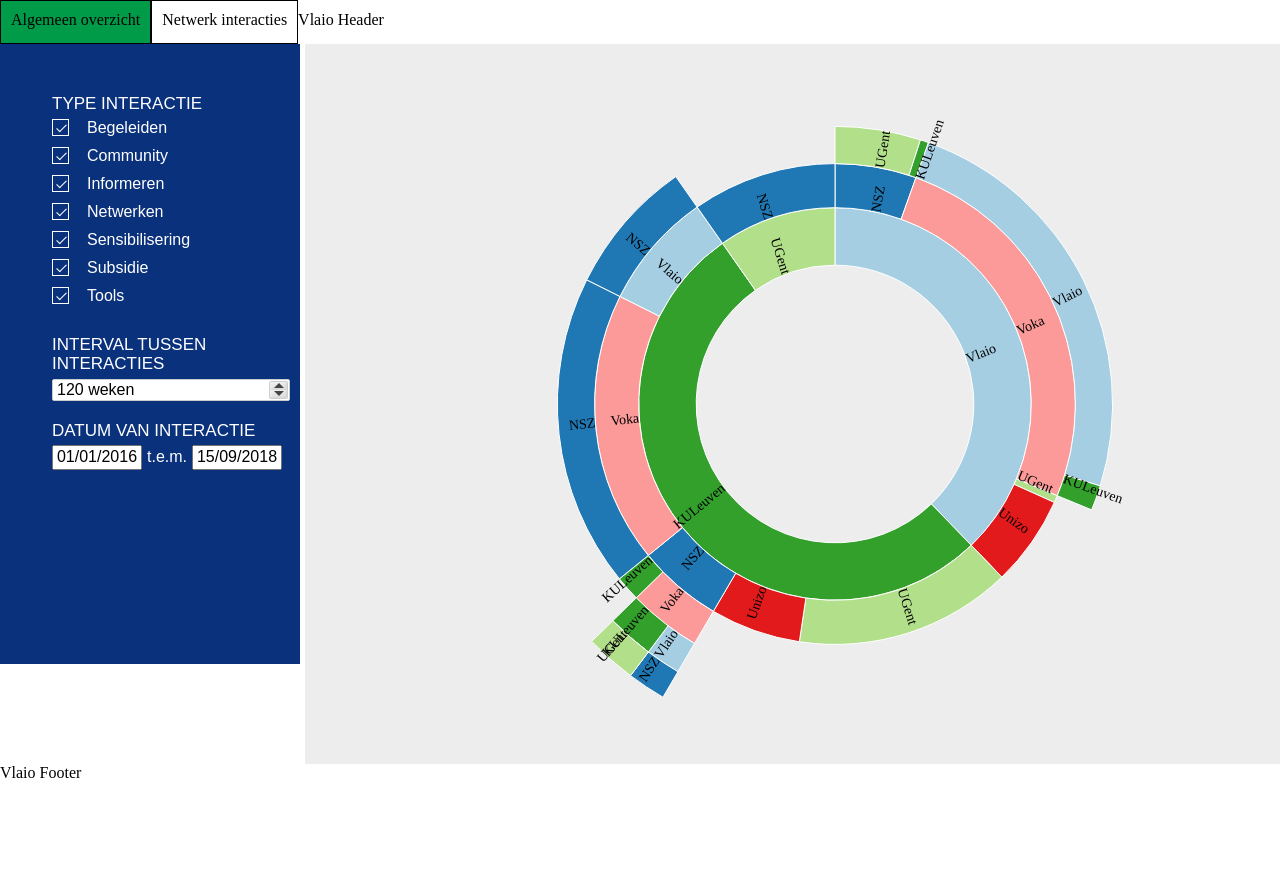
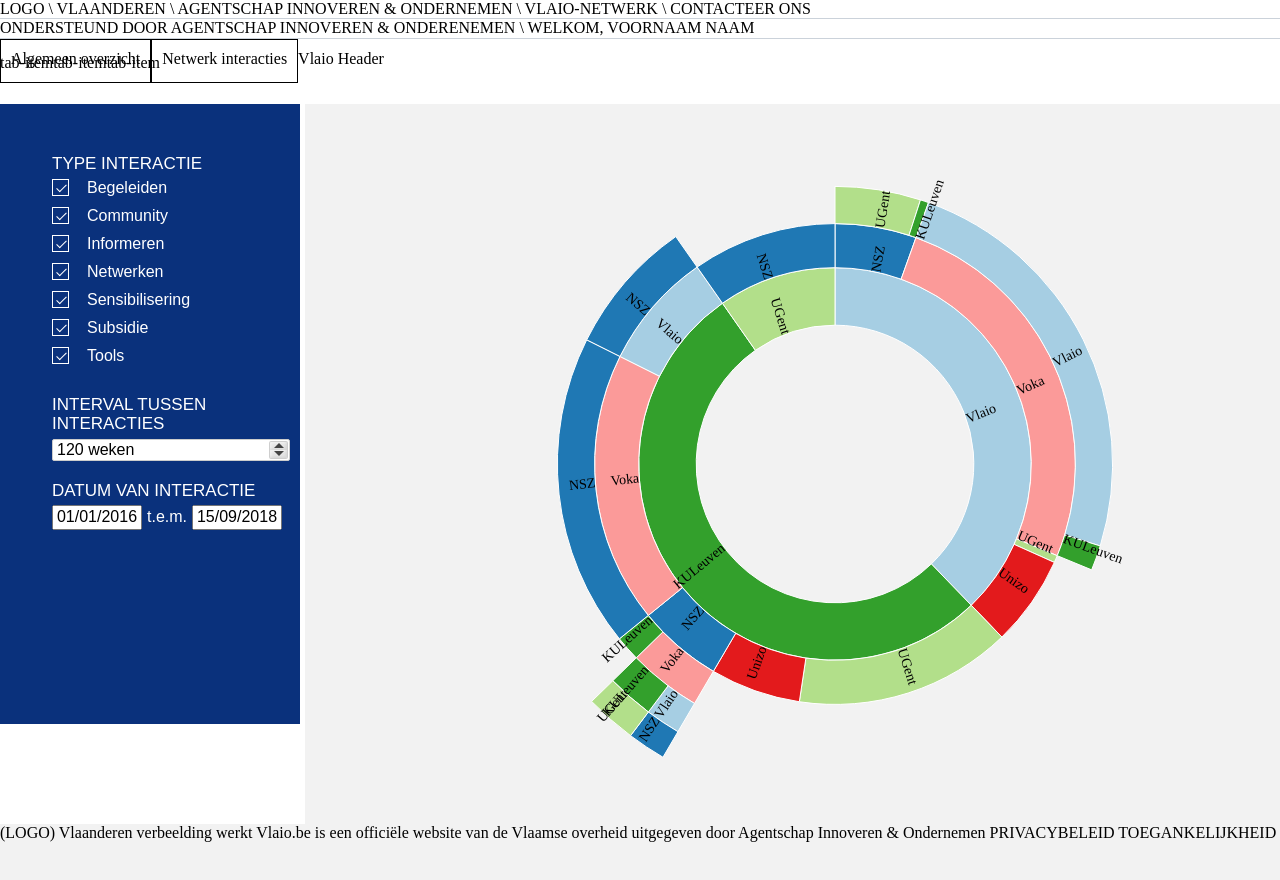
Before and after one commit to oSoc18/vlaio-network-frontend, a React (Create React App) app: page /sunburst in a window 1280 px wide. Shown: the top 880 px of the page. Built offline with nearby package versions, Linux system fonts and the light colour scheme; no server answers; a web font is replaced by a local one.

Commit message:
gave the skeleton a bigger skeleton

```diff
--- a/src/assets/styles/footer.css
+++ b/src/assets/styles/footer.css
@@ -1,4 +1,4 @@
 .vlaio-footer {
-  background-color: #FFFFFF;
+  background-color: #f2f2f2;
   height: 13.6rem;
 }
--- a/src/assets/styles/header.css
+++ b/src/assets/styles/header.css
@@ -22,3 +22,7 @@
 a .demo-button {
   color: black;
 }
+
+.top-header-bar {
+  border-bottom: 1px solid #CBD2DA;
+}
--- a/src/assets/styles/index.css
+++ b/src/assets/styles/index.css
@@ -112,7 +112,7 @@
 }
 
 .main-content {
-  background-color: #EDEDEE;
+  background-color: #F2F2F2;
   min-height: calc(100vh - 4.4rem - 13.6rem);
   display: flex;
   justify-content: space-between;
--- /dev/null
+++ b/src/assets/styles/mainlayouttabs.css
@@ -0,0 +1,9 @@
+.main-layout-tabs {
+  margin-top: 1.0rem;
+  background-color: #FFFFFF;
+  height: 5.0rem;
+}
+
+.main-layout-tabs .tab {
+  display: inline-block;
+}
--- a/src/components/Footer.jsx
+++ b/src/components/Footer.jsx
@@ -3,7 +3,15 @@
 
 const Footer = () => (
   <footer className="vlaio-footer">
-    Vlaio Footer
+
+    (LOGO)
+    Vlaanderen
+    verbeelding werkt
+    Vlaio.be is een officiële website van de Vlaamse overheid
+    uitgegeven door Agentschap Innoveren & Ondernemen
+    PRIVACYBELEID
+    TOEGANKELIJKHEID
+
   </footer>
 );
 
--- a/src/components/Header.jsx
+++ b/src/components/Header.jsx
@@ -5,6 +5,8 @@
 
 const Header = () => (
   <header className="vlaio-header">
+    <div className="top-header-bar">LOGO \ VLAANDEREN \ AGENTSCHAP INNOVEREN & ONDERNEMEN \ VLAIO-NETWERK \ CONTACTEER ONS</div>
+    <div className="top-header-bar">ONDERSTEUND DOOR AGENTSCHAP INNOVEREN & ONDERENEMEN  \  WELKOM, VOORNAAM NAAM</div>
     <Link to="/index"><div className="demo-button">Algemeen overzicht</div></Link>
     <Link to="/sunburst"><div className="demo-button">Netwerk interacties</div></Link>
     Vlaio Header
--- a/src/components/MainLayout.jsx
+++ b/src/components/MainLayout.jsx
@@ -4,6 +4,7 @@
 import SideBar from './SideBar';
 import Header from './Header';
 import Footer from './Footer';
+import MainLayoutTabs from './MainLayoutTabs';
 
 const MainLayout = ({ component: Component, ...rest }) => (
   <Route
@@ -11,6 +12,7 @@
     render={routeProps => (
       <div className="main-layout">
         <Header />
+        <MainLayoutTabs />
         <SideBar />
         <Component {...routeProps} />
         <Footer />
--- /dev/null
+++ b/src/components/MainLayoutTabs.jsx
@@ -0,0 +1,14 @@
+import React from 'react';
+import Tab from './UI/Tab';
+import '../assets/styles/mainlayouttabs.css';
+
+
+const MainLayoutTabs = () => (
+  <div className="main-layout-tabs">
+    <Tab />
+    <Tab />
+    <Tab />
+  </div>
+);
+
+export default MainLayoutTabs;
--- /dev/null
+++ b/src/components/UI/Tab.jsx
@@ -0,0 +1,9 @@
+import React from 'react';
+
+const Tab = () => (
+  <div className="tab">
+    tab-item
+  </div>
+);
+
+export default Tab;
```
